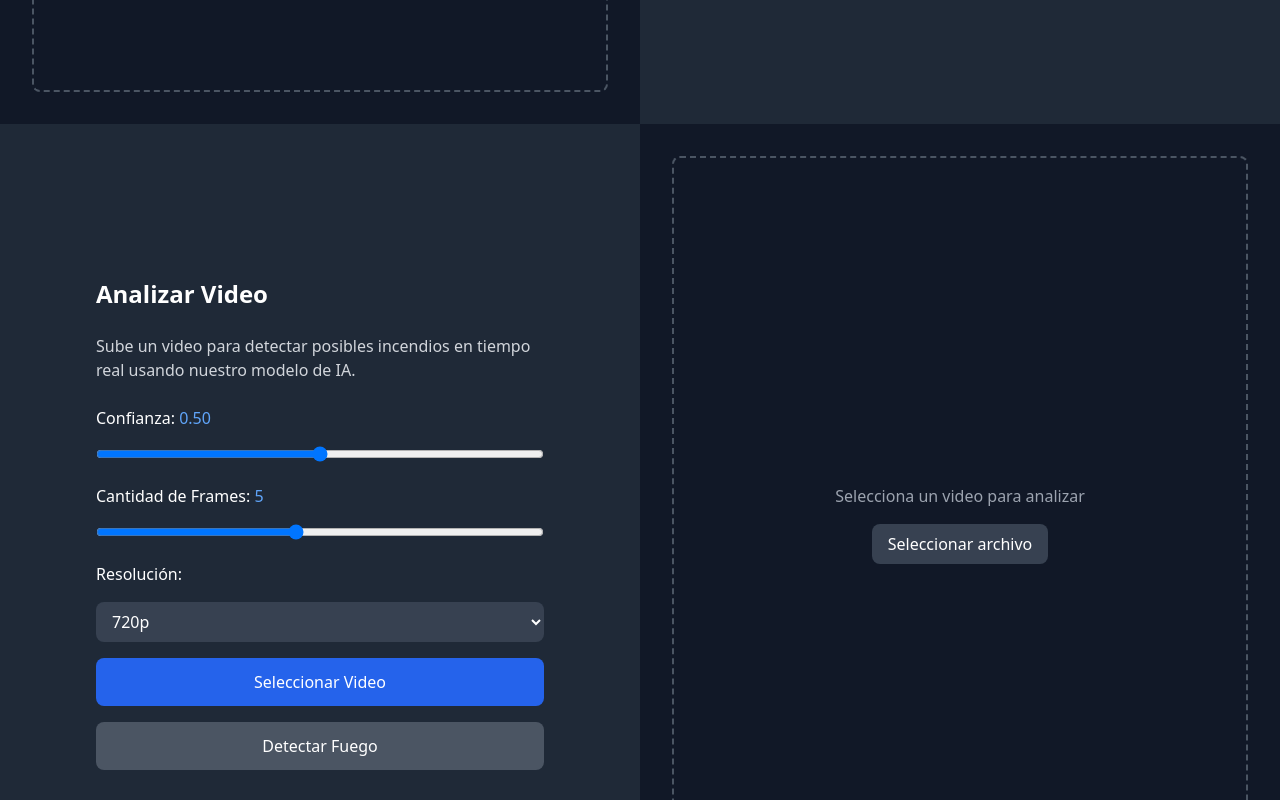
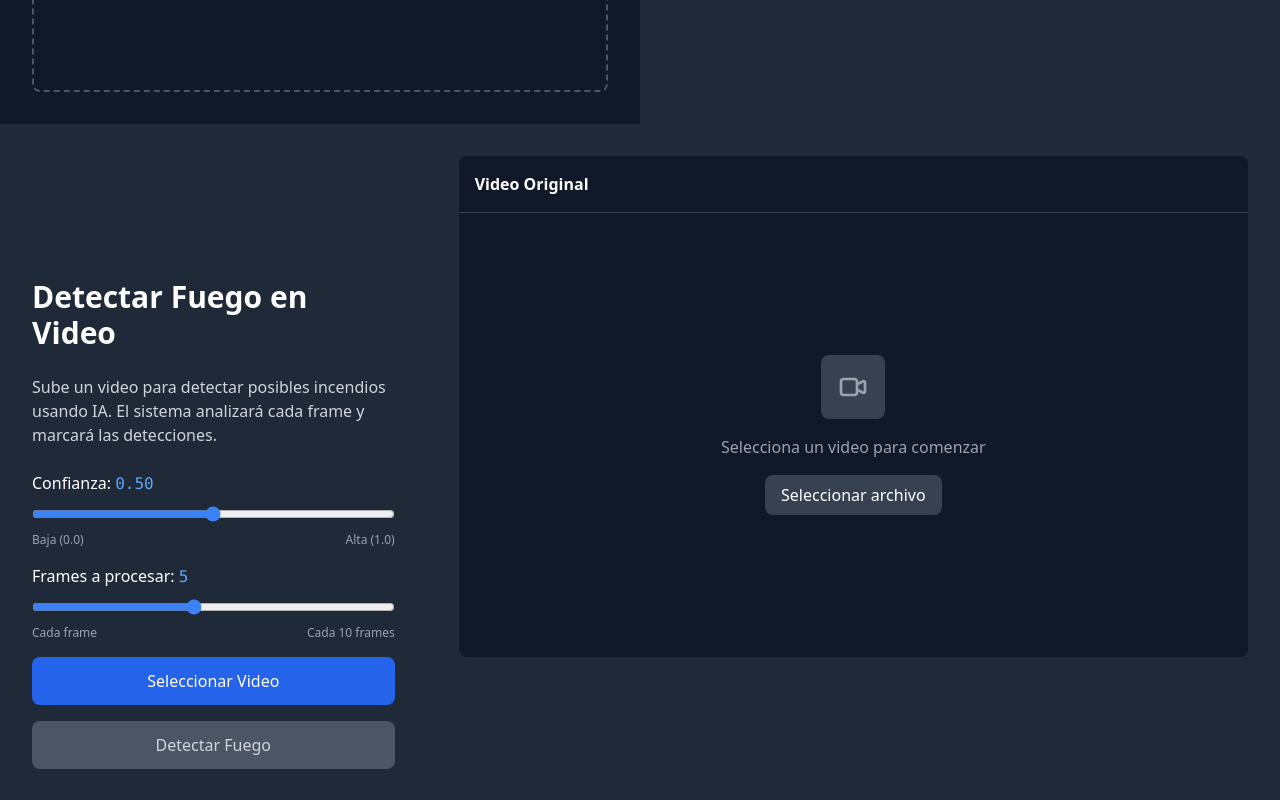
Before and after one commit to ossanaTomas/FireDetection, a React (Vite) app in the folder Frontend_v1/: page / in a window 1280 px wide. Shown: the part 1540-2340 px from the top of the page. Built offline with nearby package versions, Linux system fonts and the light colour scheme.

Commit message:
detección de video corregida

```diff
--- a/Frontend_v1/src/components/VideoSection.jsx
+++ b/Frontend_v1/src/components/VideoSection.jsx
@@ -5,13 +5,13 @@ const VideoSection = ({ sectionRef }) => {
   const [videoFile, setVideoFile] = useState(null);
   const [analysisResult, setAnalysisResult] = useState(null);
   const [isAnalyzing, setIsAnalyzing] = useState(false);
+  const [processedVideoUrl, setProcessedVideoUrl] = useState(null);
   const videoRef = useRef(null);
   const fileInputRef = useRef(null);
 
   const [confidence, setConfidence] = useState(0.5);
   const [frameCount, setFrameCount] = useState(5);
   const [resolution, setResolution] = useState("720p");
-  const [outputUrl, setOutputUrl] = useState(null);
 
   const handleVideoUpload = (e) => {
     const file = e.target.files[0];
@@ -19,6 +19,11 @@ const VideoSection = ({ sectionRef }) => {
       setVideoFile(file);
       setSelectedVideo(URL.createObjectURL(file));
       setAnalysisResult(null);
+      // Limpiar video procesado anterior
+      if (processedVideoUrl) {
+        URL.revokeObjectURL(processedVideoUrl);
+        setProcessedVideoUrl(null);
+      }
     }
   };
 
@@ -26,6 +31,8 @@ const VideoSection = ({ sectionRef }) => {
     if (!videoFile) return;
 
     setIsAnalyzing(true);
+    setAnalysisResult(null);
+
     const formData = new FormData();
     formData.append("file", videoFile);
     formData.append("confidence", confidence);
@@ -37,31 +44,57 @@ const VideoSection = ({ sectionRef }) => {
         body: formData,
       });
 
-    if (!response.ok) throw new Error("Error en la respuesta del servidor");
+      console.log("Response status:", response.status);
+      console.log("Response headers:", response.headers.get('content-type'));
 
-    const data = await response.json();
-    setAnalysisResult(data);
+      if (!response.ok) {
+        // Si hay error, intentar leer como JSON
+        const errorData = await response.json();
+        throw new Error(errorData.error || "Error en el servidor");
+      }
+
+      // Leer respuesta como archivo binario
+      const blob = await response.blob();
+      console.log("Blob size:", blob.size, "bytes");
+
+      // Crear URL para el video procesado
+      const videoUrl = URL.createObjectURL(blob);
+      setProcessedVideoUrl(videoUrl);
+
+
     } catch (error) {
       console.error("Error al analizar el video:", error);
-    alert("Ocurrió un error al analizar el video.");
+      setAnalysisResult({
+        error: error.message || "Ocurrió un error al analizar el video"
+      });
     } finally {
       setIsAnalyzing(false);
     }
   };
 
+  // Cleanup de URLs al desmontar componente
+  React.useEffect(() => {
+    return () => {
+      if (selectedVideo) URL.revokeObjectURL(selectedVideo);
+      if (processedVideoUrl) URL.revokeObjectURL(processedVideoUrl);
+    };
+  }, []);
+
   return (
-    <section ref={sectionRef} className="min-h-screen w-full bg-gray-800 flex flex-col md:flex-row">
-      {/* Controles - Mitad izquierda (orden invertido) */}
-      <div className="w-full md:w-1/2 flex items-center justify-center p-8 order-1 md:order-1">
+    <section ref={sectionRef} className="min-h-screen w-full bg-gray-800 flex flex-col">
+      <div className="flex flex-col lg:flex-row flex-1">
+        {/* Controles - Lado izquierdo */}
+        <div className="w-full lg:w-1/3 flex items-center justify-center p-8">
           <div className="max-w-md w-full space-y-6">
-          <h2 className="text-2xl font-bold text-white">Analizar Video</h2>
+            <h2 className="text-3xl font-bold text-white">Detectar Fuego en Video</h2>
             <p className="text-gray-300">
-            Sube un video para detectar posibles incendios en tiempo real usando nuestro modelo de IA.
+              Sube un video para detectar posibles incendios usando IA. El sistema analizará cada frame y marcará las detecciones.
             </p>
 
             <div className="space-y-4">
-            <label className="text-white block">
-              Confianza: <span className="text-blue-400">{confidence.toFixed(2)}</span>
+              <div>
+                <label className="text-white block mb-2">
+                  Confianza: <span className="text-blue-400 font-mono">{confidence.toFixed(2)}</span>
                 </label>
                 <input
                   type="range"
@@ -70,11 +103,17 @@ const VideoSection = ({ sectionRef }) => {
                   step="0.01"
                   value={confidence}
                   onChange={(e) => setConfidence(parseFloat(e.target.value))}
-              className="w-full"
+                  className="w-full accent-blue-500"
                 />
+                <div className="flex justify-between text-xs text-gray-400 mt-1">
+                  <span>Baja (0.0)</span>
+                  <span>Alta (1.0)</span>
+                </div>
+              </div>
 
-            <label className="text-white block">
-              Cantidad de Frames: <span className="text-blue-400">{frameCount}</span>
+              <div>
+                <label className="text-white block mb-2">
+                  Frames a procesar: <span className="text-blue-400 font-mono">{frameCount}</span>
                 </label>
                 <input
                   type="range"
@@ -83,30 +122,21 @@ const VideoSection = ({ sectionRef }) => {
                   step="1"
                   value={frameCount}
                   onChange={(e) => setFrameCount(parseInt(e.target.value))}
-              className="w-full"
+                  className="w-full accent-blue-500"
                 />
-
-            <label className="text-white block">
-              Resolución:
-            </label>
-            <select
-              value={resolution}
-              onChange={(e) => setResolution(e.target.value)}
-              className="w-full px-3 py-2 rounded-lg bg-gray-700 text-white"
-            >
-              <option value="240p">240p</option>
-              <option value="360p">360p</option>
-              <option value="480p">480p</option>
-              <option value="720p">720p</option>
-              <option value="1080p">1080p</option>
-            </select>
+                <div className="flex justify-between text-xs text-gray-400 mt-1">
+                  <span>Cada frame</span>
+                  <span>Cada 10 frames</span>
+                </div>
+              </div>
 
               <button
                 onClick={() => fileInputRef.current.click()}
-              className="w-full px-6 py-3 bg-blue-600 hover:bg-blue-700 text-white rounded-lg transition-colors"
+                className="w-full px-6 py-3 bg-blue-600 hover:bg-blue-700 text-white rounded-lg transition-colors font-medium"
               >
                 {selectedVideo ? 'Cambiar Video' : 'Seleccionar Video'}
               </button>
+
               <input
                 ref={fileInputRef}
                 type="file"
@@ -118,28 +148,93 @@ const VideoSection = ({ sectionRef }) => {
               <button
                 onClick={analyzeVideo}
                 disabled={!selectedVideo || isAnalyzing}
-              className={`w-full px-6 py-3 rounded-lg font-medium ${selectedVideo && !isAnalyzing ? 'bg-red-600 hover:bg-red-700' : 'bg-gray-600 cursor-not-allowed'} text-white transition-colors`}
+                className={`w-full px-6 py-3 rounded-lg font-medium transition-colors ${
+                  selectedVideo && !isAnalyzing
+                    ? 'bg-red-600 hover:bg-red-700 text-white'
+                    : 'bg-gray-600 cursor-not-allowed text-gray-300'
+                }`}
               >
-              {isAnalyzing ? 'Analizando...' : 'Detectar Fuego'}
+                {isAnalyzing ? (
+                  <div className="flex items-center justify-center">
+                    <div className="animate-spin rounded-full h-5 w-5 border-b-2 border-white mr-2"></div>
+                    Procesando...
+                  </div>
+                ) : (
+                  'Detectar Fuego'
+                )}
               </button>
+
+              {/* Resultado del análisis */}
+              {analysisResult && (
+                <div className={`p-4 rounded-lg ${
+                  analysisResult.error
+                    ? 'bg-red-900 border border-red-600'
+                    : 'bg-green-900 border border-green-600'
+                }`}>
+                  {analysisResult.error ? (
+                    <p className="text-red-200">
+                      <span className="font-semibold">Error:</span> {analysisResult.error}
+                    </p>
+                  ) : (
+                    <div className="text-green-200">
+                      <p className="font-semibold mb-1">{analysisResult.message}</p>
+                      <p className="text-sm">Tamaño: {analysisResult.fileSize}</p>
+                    </div>
+                  )}
+                </div>
+              )}
             </div>
           </div>
         </div>
 
-      {/* Área de carga - Mitad derecha (orden invertido) */}
-      <div className="w-full md:w-1/2 h-96 md:h-auto flex items-center justify-center p-8 bg-gray-900 order-2 md:order-2">
-        <div className="w-full h-full max-w-2xl flex items-center justify-center border-2 border-dashed border-gray-600 rounded-lg overflow-hidden">
+        {/* Videos - Lado derecho */}
+        <div className="w-full lg:w-2/3 p-8 space-y-6">
+          {/* Video original */}
+          <div className="bg-gray-900 rounded-lg overflow-hidden">
+            <div className="p-4 border-b border-gray-700">
+              <h3 className="text-white font-semibold">Video Original</h3>
+            </div>
+            <div className="aspect-video flex items-center justify-center">
               {selectedVideo ? (
-            <video ref={videoRef} src={selectedVideo} className="w-full h-full object-contain" controls />
+                <video
+                  ref={videoRef}
+                  src={selectedVideo}
+                  className="w-full h-full object-contain"
+                  controls
+                />
               ) : (
-            <div className="text-center p-4">
-              <p className="text-gray-400 mb-4">Selecciona un video para analizar</p>
+                <div className="text-center p-8">
+                  <div className="w-16 h-16 mx-auto mb-4 bg-gray-700 rounded-lg flex items-center justify-center">
+                    <svg className="w-8 h-8 text-gray-400" fill="none" stroke="currentColor" viewBox="0 0 24 24">
+                      <path strokeLinecap="round" strokeLinejoin="round" strokeWidth="2" d="M15 10l4.553-2.276A1 1 0 0121 8.618v6.764a1 1 0 01-1.447.894L15 14M5 18h8a2 2 0 002-2V8a2 2 0 00-2-2H5a2 2 0 00-2 2v8a2 2 0 002 2z" />
+                    </svg>
+                  </div>
+                  <p className="text-gray-400 mb-4">Selecciona un video para comenzar</p>
                   <button
                     onClick={() => fileInputRef.current.click()}
-                className="px-4 py-2 bg-gray-700 hover:bg-gray-600 rounded-lg text-white"
+                    className="px-4 py-2 bg-gray-700 hover:bg-gray-600 rounded-lg text-white transition-colors"
                   >
                     Seleccionar archivo
                   </button>
+                </div>
+              )}
+            </div>
+          </div>
+
+          {/* Video procesado */}
+          {processedVideoUrl && (
+            <div className="bg-gray-900 rounded-lg overflow-hidden">
+              <div className="p-4 border-b border-gray-700 flex justify-between items-center">
+                <h3 className="text-white font-semibold">Video con Detección de Fuego</h3>
+              </div>
+              <div className="aspect-video">
+                <video
+                  src={processedVideoUrl}
+                  className="w-full h-full object-contain"
+                  controls
+                  autoPlay={false}
+                />
+              </div>
             </div>
           )}
         </div>
```
Lines whose indentation alone changed are shown as unchanged.
